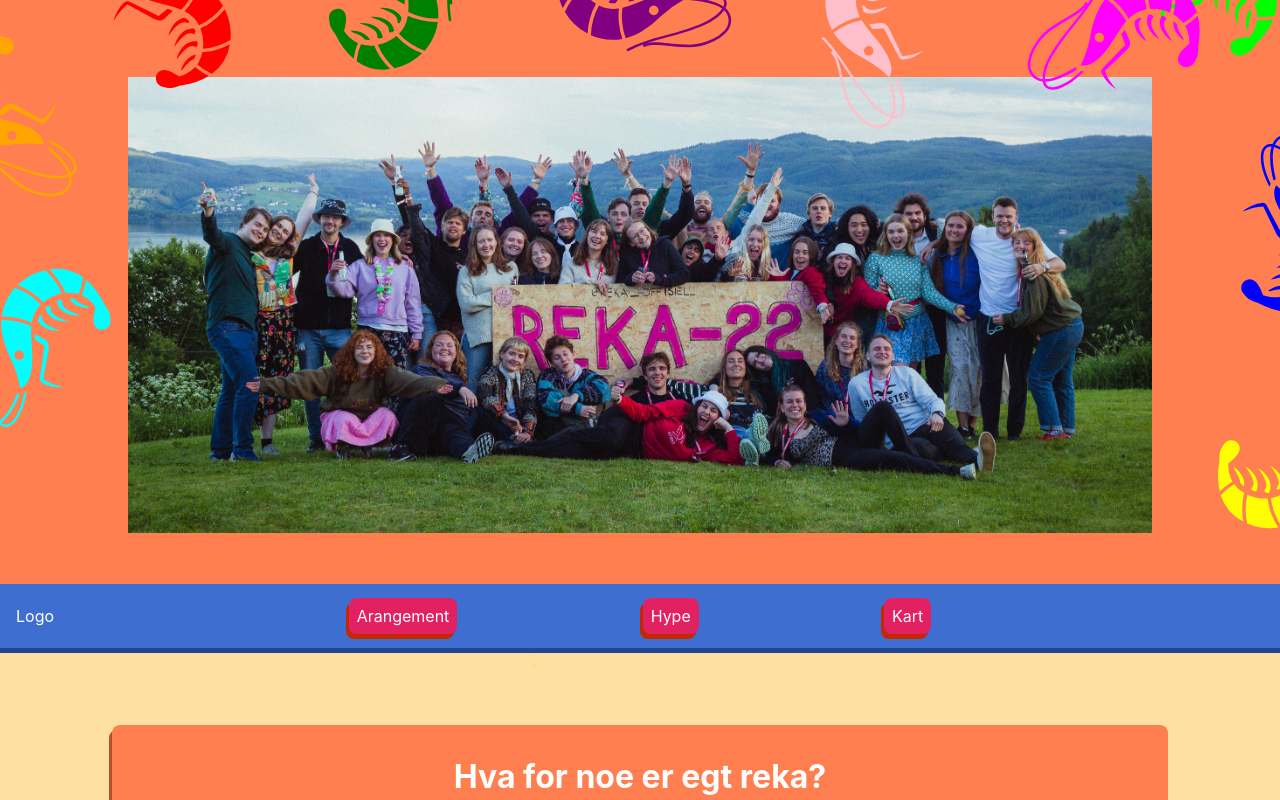
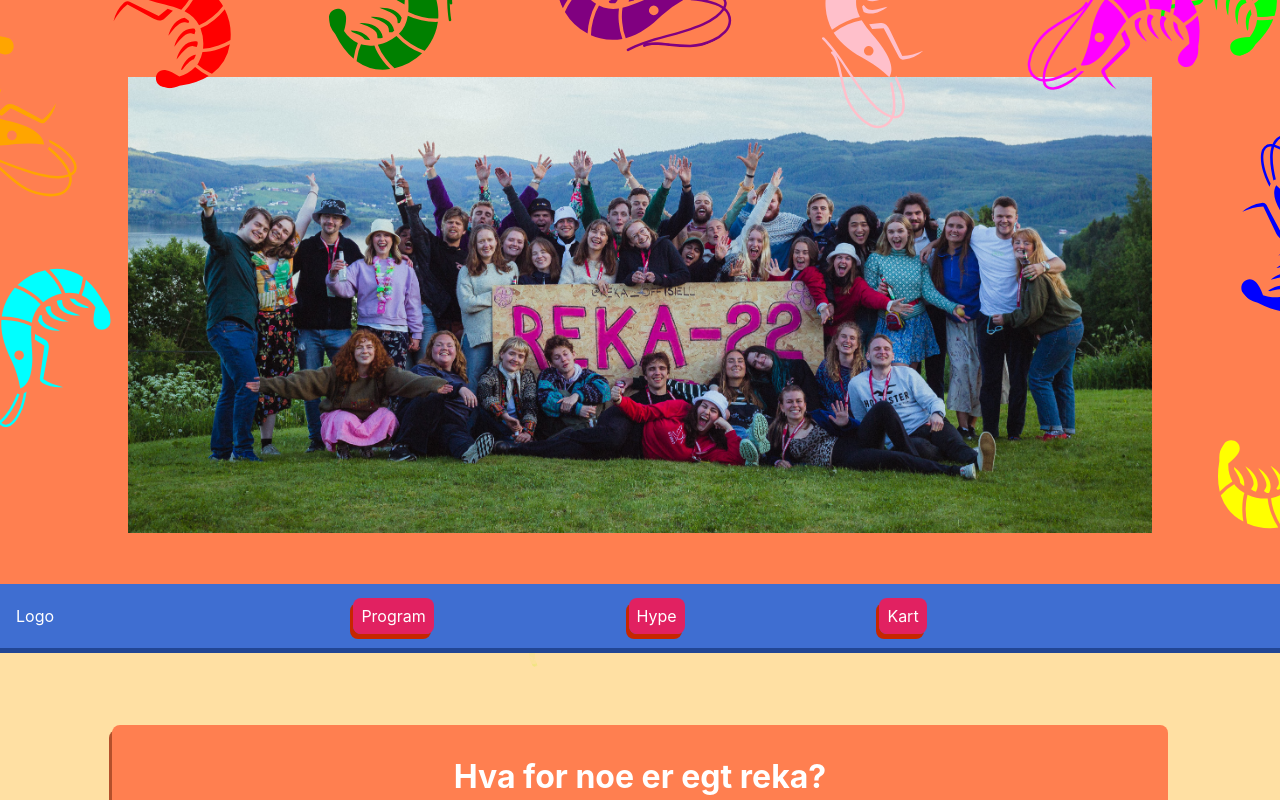
Before and after one commit to reka-it/frontend, a React (Create React App) app: page / in a window 1280 px wide. Shown: the top 800 px of the page. Built offline with nearby package versions, Linux system fonts and the light colour scheme.

Commit message:
Add mobile navbar close on action

```diff
--- a/src/components/navbar/Navbar.tsx
+++ b/src/components/navbar/Navbar.tsx
@@ -2,9 +2,14 @@ import React from 'react';
 import { useState, useEffect, useCallback} from 'react'
 import styles from './Navbar.module.css';
 
+type element = {
+  inner: JSX.Element;
+  action?: (e: React.MouseEvent) => void;
+}
+
 type NavbarProps = {
   className?: string;
-  elements?: JSX.Element[];
+  elements?: element[];
 };
 
 function getOffsetTop(element: HTMLElement | null): number {
@@ -23,6 +28,7 @@ export function Navbar({
   const [isMobile, setIsMobile] = useState(window.innerWidth <= 768);
   const [dropdownOpen, setDropdownOpen] = useState(false);
   const spacerRef = React.useRef<HTMLDivElement>(null);
+  const navbarRef = React.useRef<HTMLDivElement>(null);
 
   const [stickyHeight, setStickyHeight] = useState(0);
   const handleResize = () => {
@@ -48,22 +54,50 @@ export function Navbar({
 
   }, [handleScroll]);
 
+  useEffect(() => {
+    if (dropdownOpen) {
+      // Disable scrolling when the dropdown is open
+      document.body.style.overflow = 'hidden';
+    } else {
+      // Enable scrolling when the dropdown is closed
+      document.body.style.overflow = 'auto';
+    }
+
+    // Clean up function to reset the overflow property when the component unmounts
+    return () => {
+      document.body.style.overflow = 'auto';
+    };
+  }, [dropdownOpen]);
+
+  useEffect(() => {
+    if (!isMobile) {
+      setDropdownOpen(false);
+    }
+  }, [isMobile]);
+
   return (
     <div className={styles.wrapper}>
       <div className={styles.spacer} ref={spacerRef}></div>
-      <div className={styles.navbar + ' ' + (isSticky ? styles.sticky : '') + ' ' + className}>
+      <div className={styles.navbar + ' ' + (isSticky ? styles.sticky : '') + ' ' + className} ref={navbarRef}>
         <div className={styles.logo}>Logo</div>
         <div className={styles.content + ' ' + (dropdownOpen ? styles.open : '')}>
         {
-          elements?.map((element, key) =>
-            <div className={styles.content_item} key={key}>
-              {element}
+          elements?.map((element, key) => {
+            const onClick = (e: React.MouseEvent) => {
+              element.action?.(e);
+              if (isMobile) {
+                setDropdownOpen(false);
+              }
+            }
+            return <div className={styles.content_item} key={key} onClick={onClick}>
+              {element.inner}
             </div>
-          )
+          })
         }
         </div>
         {isMobile && <div className={styles.menu} onClick={e => {
           setDropdownOpen(!dropdownOpen);
+          navbarRef.current?.scrollIntoView({ behavior: 'smooth' });
         }}></div>}
       </div>
     </div>
--- a/src/components/pages/home/Home.tsx
+++ b/src/components/pages/home/Home.tsx
@@ -128,19 +128,18 @@ export function Home() {
       </div>
 
       <Navbar elements={[
-        <div>Arangement</div>,
-        <div>Hype</div>,
-        <div
-          onClick={(e) => {
+        {inner: <div>Program</div>},
+        {inner: <div>Hype</div>},
+        {
+          inner: <div>Kart</div>,
+          action: (e: React.MouseEvent) => {
             e.preventDefault();
             mapRef.current?.scrollIntoView({
               behavior: 'smooth',
               block: 'start'
             });
-          }}
-        >
-          Kart
-        </div>
+          }
+        }
       ]}/>
 
       <div className={styles.page_content}>
```
